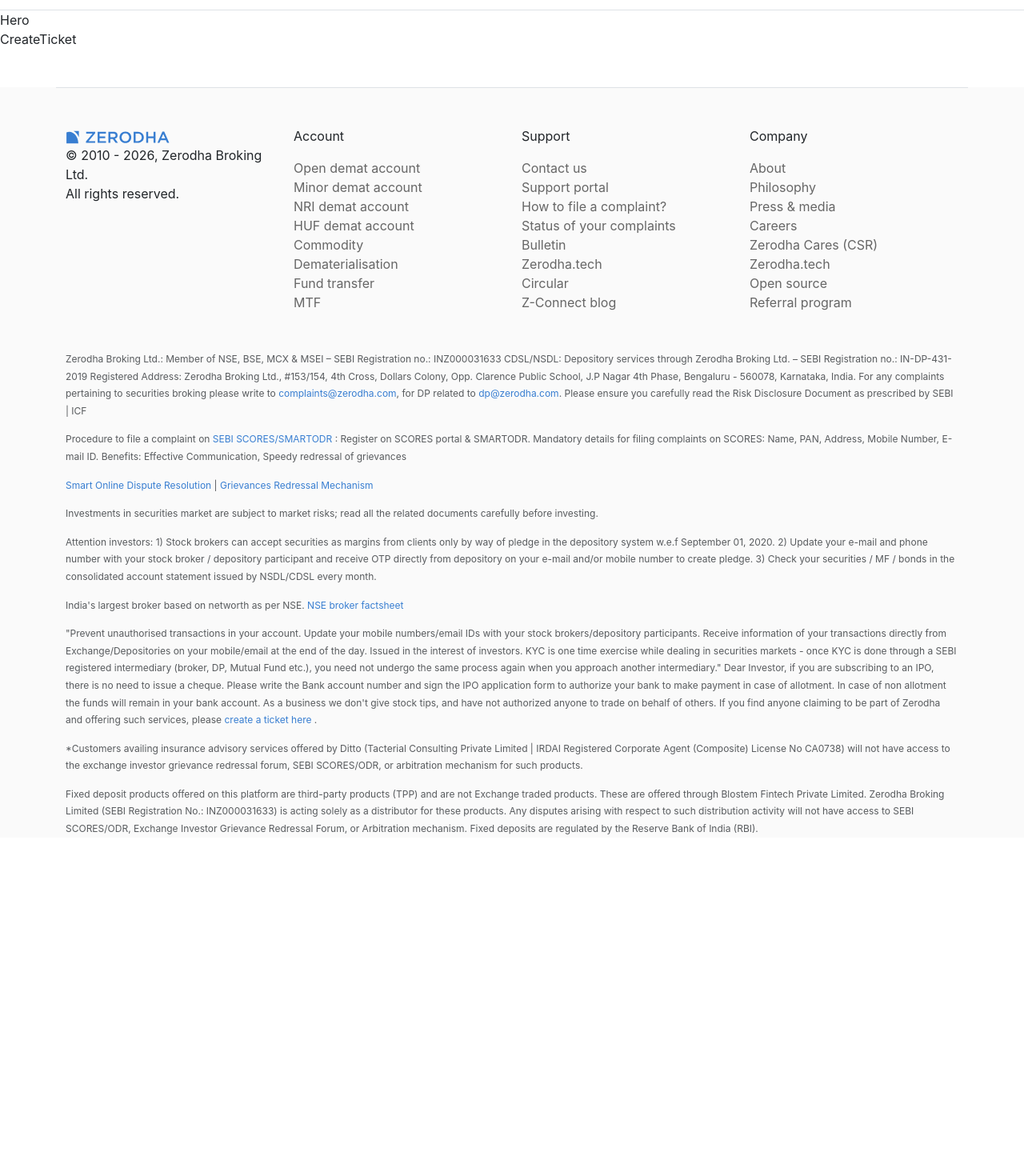
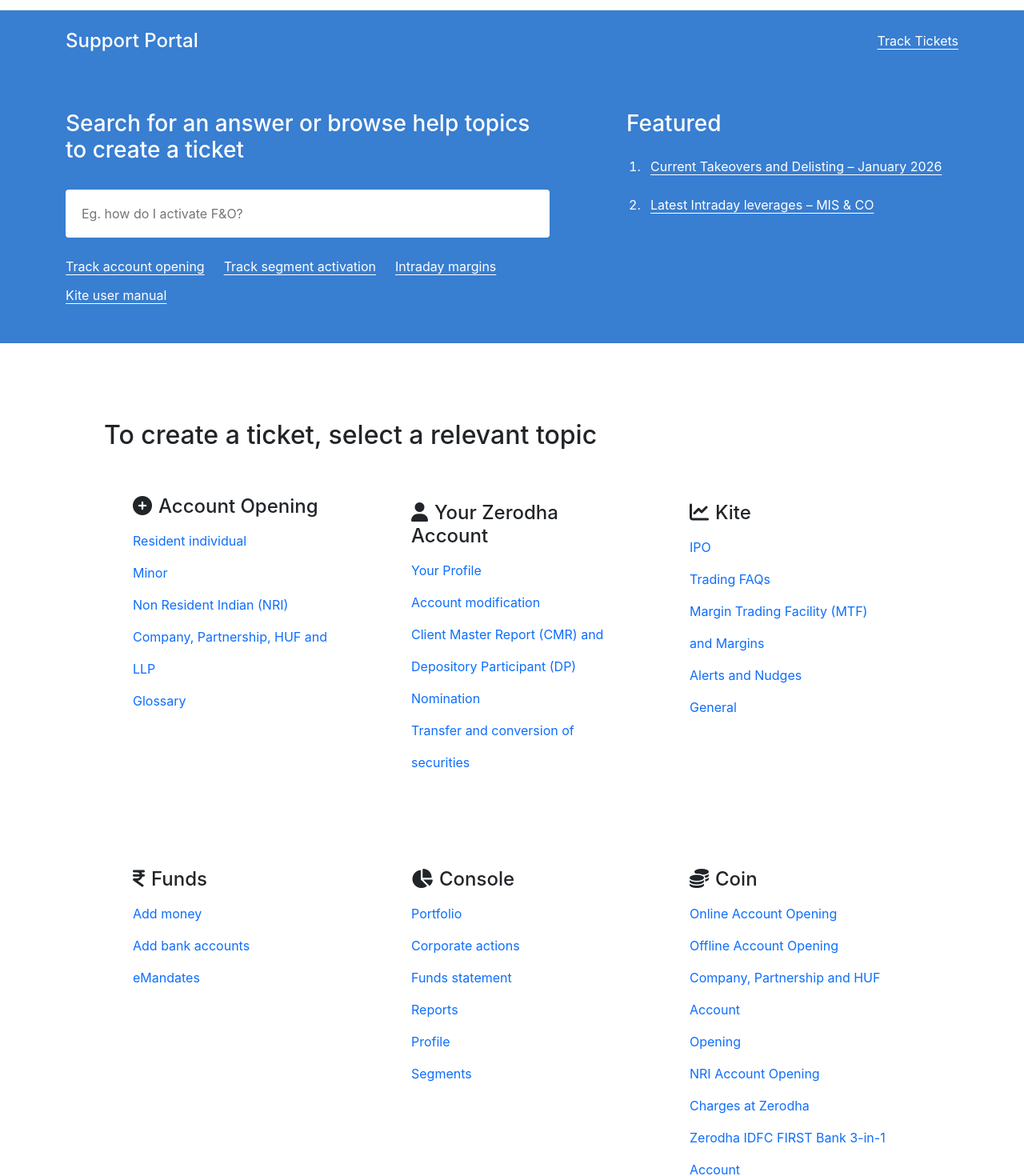
Before and after one commit to Parth-Gorasiya/EquityView, a React (Vite) app in the folder frontend/: page /support in a window 1280 px wide. Shown: the part 60-1530 px from the top of the page at 80% size. Before the commit the page ends 1121 px from the top, so only its background shows below. Built offline with nearby package versions, Linux system fonts and the light colour scheme.

Commit message:
Implemented Support Component

```diff
--- a/frontend/src/LandingPage/Support/CreateTicket.jsx
+++ b/frontend/src/LandingPage/Support/CreateTicket.jsx
@@ -1,9 +1,179 @@
-import React from 'react'
+import React from "react";
 
 function CreateTicket() {
   return (
-    <div>CreateTicket</div>
-  )
+    <div className="container">
+      <div className="row p-5 mt-5 mb-5">
+        <h1 className="fs-2">To create a ticket, select a relevant topic</h1>
+
+        <div className="col-4 p-5 mb-5">
+          <h4>
+            <i className="fa-solid fa-circle-plus me-2"></i>
+            Account Opening
+          </h4>
+          <a href="" style={{ textDecoration: "none", lineHeight: "2.5" }}>
+            Resident individual
+          </a>
+          <br />
+          <a href="" style={{ textDecoration: "none", lineHeight: "2.5" }}>
+            Minor
+          </a>
+          <br />
+          <a href="" style={{ textDecoration: "none", lineHeight: "2.5" }}>
+            Non Resident Indian (NRI)
+          </a>
+          <br />
+          <a href="" style={{ textDecoration: "none", lineHeight: "2.5" }}>
+            Company, Partnership, HUF and LLP
+          </a>
+          <br />
+          <a href="" style={{ textDecoration: "none", lineHeight: "2.5" }}>
+            Glossary
+          </a>
+          <br />
+        </div>
+
+        <div className="col-4 p-5 mt-2 mb-2">
+          <h4>
+            <i className="fa-solid fa-user me-2"></i>
+            Your Zerodha Account
+          </h4>
+          <a href="" style={{ textDecoration: "none", lineHeight: "2.5" }}>
+            Your Profile
+          </a>
+          <br />
+          <a href="" style={{ textDecoration: "none", lineHeight: "2.5" }}>
+            Account modification
+          </a>
+          <br />
+          <a href="" style={{ textDecoration: "none", lineHeight: "2.5" }}>
+            Client Master Report (CMR) and Depository Participant (DP)
+          </a>
+          <br />
+          <a href="" style={{ textDecoration: "none", lineHeight: "2.5" }}>
+            Nomination
+          </a>
+          <br />
+          <a href="" style={{ textDecoration: "none", lineHeight: "2.5" }}>
+            Transfer and conversion of securities
+          </a>
+          <br />
+        </div>
+        <div className="col-4 p-5 mt-2 mb-2">
+          <h4>
+            <i className="fa-solid fa-chart-line me-2"></i>
+            Kite
+          </h4>
+          <a href="" style={{ textDecoration: "none", lineHeight: "2.5" }}>
+            IPO
+          </a>
+          <br />
+          <a href="" style={{ textDecoration: "none", lineHeight: "2.5" }}>
+            Trading FAQs
+          </a>
+          <br />
+          <a href="" style={{ textDecoration: "none", lineHeight: "2.5" }}>
+            Margin Trading Facility (MTF) and Margins
+          </a>
+          <br />
+          <a href="" style={{ textDecoration: "none", lineHeight: "2.5" }}>
+            Alerts and Nudges
+          </a>
+          <br />
+          <a href="" style={{ textDecoration: "none", lineHeight: "2.5" }}>
+            General
+          </a>
+          <br />
+        </div>
+        <div className="col-4 p-5 mt-2 mb-2">
+          <h4>
+            <i className="fa-solid fa-indian-rupee-sign me-2"></i>
+            Funds
+          </h4>
+          <a href="" style={{ textDecoration: "none", lineHeight: "2.5" }}>
+            Add money
+          </a>
+          <br />
+          <a href="" style={{ textDecoration: "none", lineHeight: "2.5" }}>
+            Add bank accounts
+          </a>
+          <br />
+          <a href="" style={{ textDecoration: "none", lineHeight: "2.5" }}>
+            eMandates
+          </a>
+          <br />
+        </div>
+        <div className="col-4 p-5 mt-2 mb-2">
+          <h4>
+            <i className="fa-solid fa-chart-pie me-2"></i>
+            Console
+          </h4>
+          <a href="" style={{ textDecoration: "none", lineHeight: "2.5" }}>
+            Portfolio
+          </a>
+          <br />
+          <a href="" style={{ textDecoration: "none", lineHeight: "2.5" }}>
+            Corporate actions
+          </a>
+          <br />
+          <a href="" style={{ textDecoration: "none", lineHeight: "2.5" }}>
+            Funds statement
+          </a>
+          <br />
+          <a href="" style={{ textDecoration: "none", lineHeight: "2.5" }}>
+            Reports
+          </a>
+          <br />
+          <a href="" style={{ textDecoration: "none", lineHeight: "2.5" }}>
+            Profile
+          </a>
+          <br />
+          <a href="" style={{ textDecoration: "none", lineHeight: "2.5" }}>
+            Segments
+          </a>
+          <br />
+        </div>
+        <div className="col-4 p-5 mt-2 mb-2">
+          <h4>
+            <i className="fa-solid fa-coins me-2"></i>
+            Coin
+          </h4>
+          <a href="" style={{ textDecoration: "none", lineHeight: "2.5" }}>
+            Online Account Opening
+          </a>
+          <br />
+          <a href="" style={{ textDecoration: "none", lineHeight: "2.5" }}>
+            Offline Account Opening
+          </a>
+          <br />
+          <a href="" style={{ textDecoration: "none", lineHeight: "2.5" }}>
+            Company, Partnership and HUF Account
+          </a>
+          <br />
+          <a href="" style={{ textDecoration: "none", lineHeight: "2.5" }}>
+            Opening
+          </a>
+          <br />
+          <a href="" style={{ textDecoration: "none", lineHeight: "2.5" }}>
+            NRI Account Opening
+          </a>
+          <br />
+          <a href="" style={{ textDecoration: "none", lineHeight: "2.5" }}>
+            Charges at Zerodha
+          </a>
+          <br />
+          <a href="" style={{ textDecoration: "none", lineHeight: "2.5" }}>
+            Zerodha IDFC FIRST Bank 3-in-1 Account
+          </a>
+          <br />
+          <a href="" style={{ textDecoration: "none", lineHeight: "2.5" }}>
+            Getting Started
+          </a>
+          <br />
+        </div>
+      </div>
+    </div>
+  );
 }
 
-export default CreateTicket
+export default CreateTicket;
--- a/frontend/src/LandingPage/Support/Hero.jsx
+++ b/frontend/src/LandingPage/Support/Hero.jsx
@@ -1,9 +1,54 @@
-import React from 'react'
+import React from "react";
 
 function Hero() {
   return (
-    <div>Hero</div>
-  )
+    <section className="container-fluid" id="supportHero">
+      <div className="container">
+        <div className="py-4" id="supportWrapper">
+          <h4 className="mb-0">Support Portal</h4>
+          <a href="#">Track Tickets</a>
+        </div>
+
+        <div className="row py-5">
+          <div className="col-12 col-lg-7 pe-lg-5">
+            <h1 className="fs-3">
+              Search for an answer or browse help topics to create a ticket
+            </h1>
+
+            <input
+              type="search"
+              className="mt-4"
+              placeholder="Eg. how do I activate F&O?"
+              aria-label="Search support topics"
+            />
+
+            <div className="support-links mt-4">
+              <a href="#">Track account opening</a>
+              <a href="#">Track segment activation</a>
+              <a href="#">Intraday margins</a>
+              <a href="#">Kite user manual</a>
+            </div>
+          </div>
+
+          <div className="col-12 col-lg-5 mt-5 mt-lg-0 ps-lg-5">
+            <h2 className="fs-3">Featured</h2>
+
+            <ol className="featured-list mt-4">
+              <li>
+                <a href="#">
+                  Current Takeovers and Delisting – January 2026
+                </a>
+              </li>
+
+              <li>
+                <a href="#">Latest Intraday leverages – MIS & CO</a>
+              </li>
+            </ol>
+          </div>
+        </div>
+      </div>
+    </section>
+  );
 }
 
-export default Hero
+export default Hero;
--- a/frontend/src/index.css
+++ b/frontend/src/index.css
@@ -12,12 +12,14 @@ code {
     source-code-pro, Menlo, Monaco, Consolas, "Courier New", monospace;
 }
 
-/* Navbar links */
+/* Navbar */
+
 .nav-link {
   margin-left: 40px;
 }
 
-/* General footer links: muted, then blue on hover */
+/* Footer */
+
 footer a {
   color: #666;
   text-decoration: none;
@@ -28,7 +30,6 @@ footer a:hover {
   color: #387ed1;
 }
 
-/* Footer disclaimer */
 .footer-disclaimer {
   font-size: 0.75rem;
   line-height: 1.8;
@@ -38,7 +39,6 @@ footer a:hover {
   margin-bottom: 14px;
 }
 
-/* Keep disclaimer links blue */
 .footer-disclaimer a {
   color: #387ed1;
   text-decoration: none;
@@ -48,12 +48,7 @@ footer a:hover {
   color: #387ed1;
 }
 
-/* Remove navbar indentation on smaller screens */
-@media (max-width: 991px) {
-  .nav-link {
-    margin-left: 0;
-  }
-}
+/* Universe section */
 
 .universe-section {
   margin-top: 80px;
@@ -98,6 +93,8 @@ footer a:hover {
   line-height: 1.7;
 }
 
+/* Brokerage section */
+
 .brokerage-link {
   color: #387ed1;
   text-decoration: none;
@@ -108,8 +105,85 @@ footer a:hover {
 }
 
 .brokerage-list {
+  margin-top: 20px;
+  color: #6c757d;
   text-align: left;
   font-size: 0.75rem;
   line-height: 2.5;
-  margin-top: 20px;
 }
+
+/* Support hero */
+
+#supportHero {
+  background-color: rgb(56, 126, 209);
+  color: white;
+}
+
+#supportHero a {
+  color: white;
+  text-underline-offset: 4px;
+}
+
+#supportWrapper {
+  display: flex;
+  align-items: center;
+  justify-content: space-between;
+}
+
+#supportHero input {
+  width: 100%;
+  padding: 18px 20px;
+  border: none;
+  border-radius: 4px;
+  font-size: 1rem;
+  outline: none;
+}
+
+.support-links {
+  display: flex;
+  flex-wrap: wrap;
+  gap: 12px 24px;
+}
+
+.featured-list {
+  padding-left: 22px;
+}
+
+.featured-list li {
+  padding-left: 8px;
+  margin-bottom: 20px;
+  line-height: 1.7;
+}
+
+/* Responsive styling */
+
+@media (max-width: 991px) {
+  .nav-link {
+    margin-left: 0;
+  }
+}
+
+@media (max-width: 767px) {
+  .universe-item {
+    padding: 15px 20px;
+  }
+
+  .universe-logo {
+    max-width: 210px;
+  }
+
+  #supportWrapper {
+    flex-direction: column;
+    align-items: flex-start;
+    gap: 12px;
+  }
+
+  #supportHero input {
+    padding: 15px;
+  }
+
+  .support-links {
+    flex-direction: column;
+    gap: 12px;
+  }
+}
```
